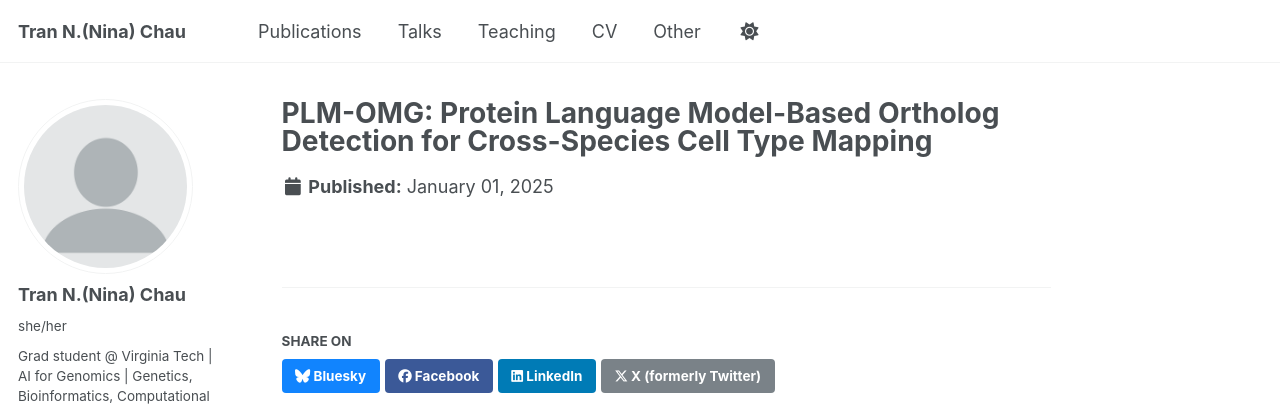
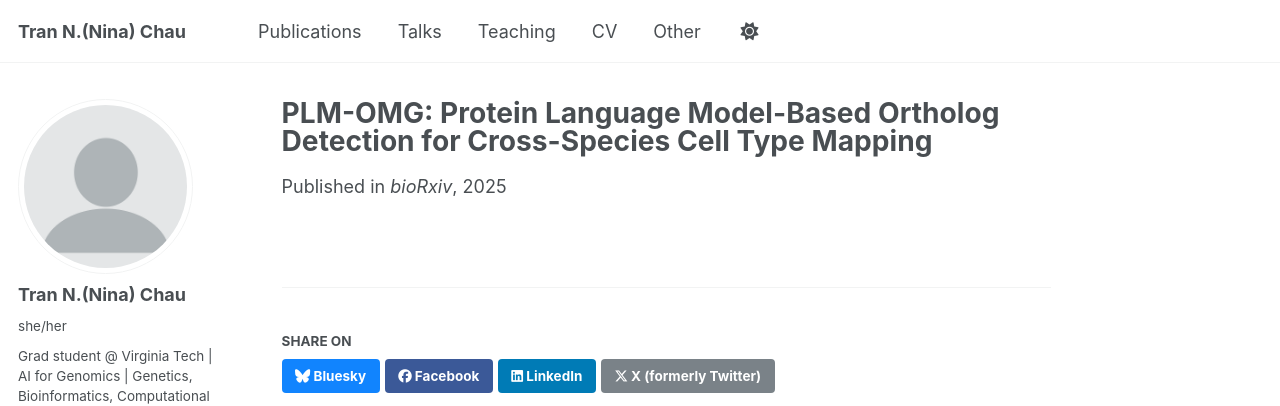
Before and after one commit to ct-tranchau/ct-tranchau.github.io, a Jekyll site: the page built from _publications/plm-omg-ortholog-detection.md, in a window 1280 px wide. Shown: the top 406 px of the page. Built offline with Jekyll 4.4.1, drawn with Linux system fonts in a browser that asks for light colours; some web fonts are replaced; a script that is not in the unit is left out; part of the change alters nothing that is shown.

Commit message:
Update plm-omg-ortholog-detection.md

```diff
--- a/_publications/plm-omg-ortholog-detection.md
+++ b/_publications/plm-omg-ortholog-detection.md
@@ -1,10 +1,10 @@
 ---
 title: "PLM-OMG: Protein Language Model-Based Ortholog Detection for Cross-Species Cell Type Mapping"
 collection: publications
-permalink: /publications/plm-omg-ortholog-detection
+category: manuscripts
+permalink: /publication/plm-omg-ortholog-detection
 excerpt: "The paper presents PLM-OMG, a protein language model framework for efficient, cross-species ortholog detection and cell type mapping in plants."
 date: 2025-01-01
-authors: "Tran N Chau, Song Li"
-publication: "bioRxiv"
-doi: "https://www.biorxiv.org/content/10.1101/2025.05.30.657127v1.full"
+venue: "bioRxiv"
+paperurl: "https://www.biorxiv.org/content/10.1101/2025.05.30.657127v1.full"
 ---
```
